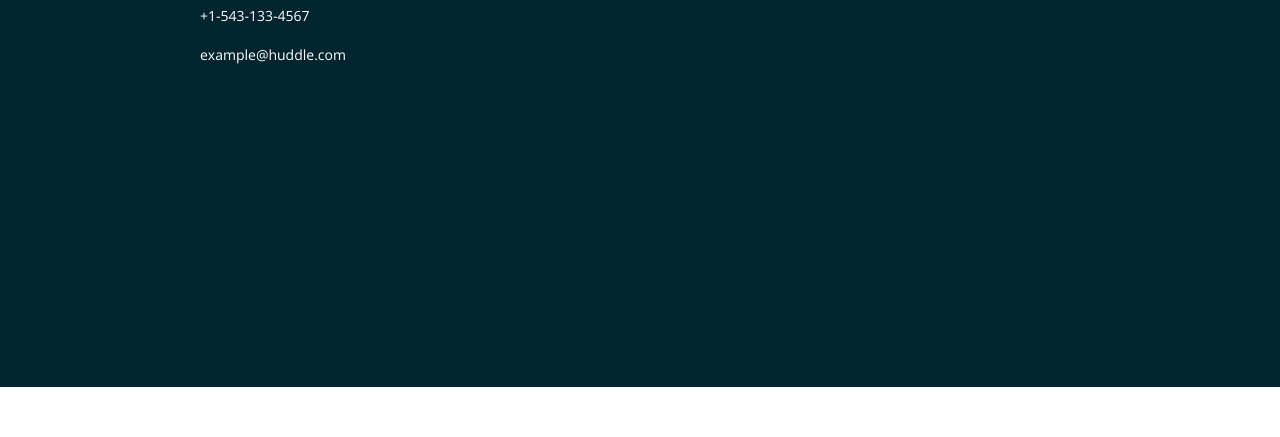
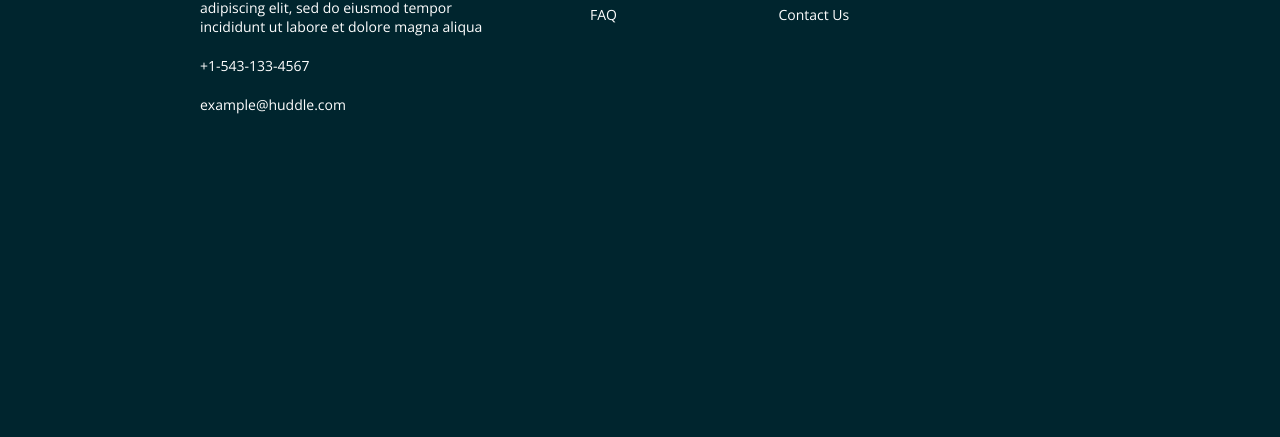
Before and after one commit to edbronson/huddleLandingPage, a plain HTML site: page index.html in a window 1280 px wide. Shown: the part 3270-3707 px from the top of the page. Before the commit the page ends 3657 px from the top, so only its background shows below. Drawn offline with nearby package versions, Linux system fonts and the light colour scheme.

Commit message:
atualização do desktop LP

```diff
--- a/style.css
+++ b/style.css
@@ -180,7 +180,7 @@ footer{
 .conteudo__footer{
     display: flex;
     justify-content: space-between;
-    padding: 0 0 100px 0;
+    padding: 50px 0 100px 0;
 }
 
 .informacoes {
```
